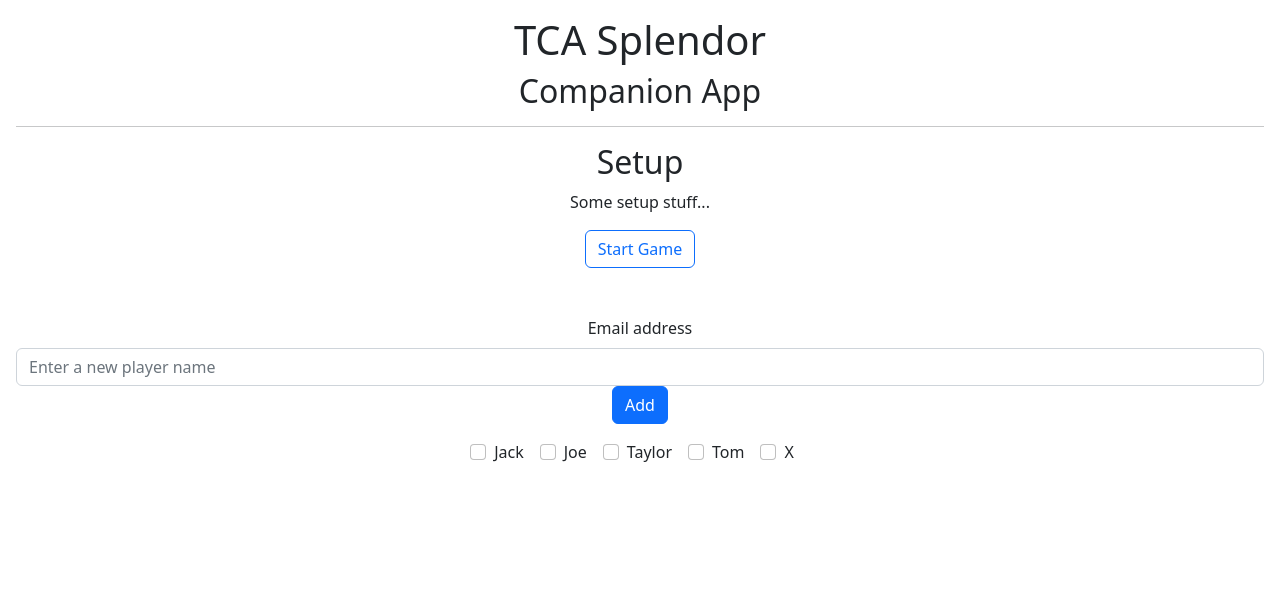
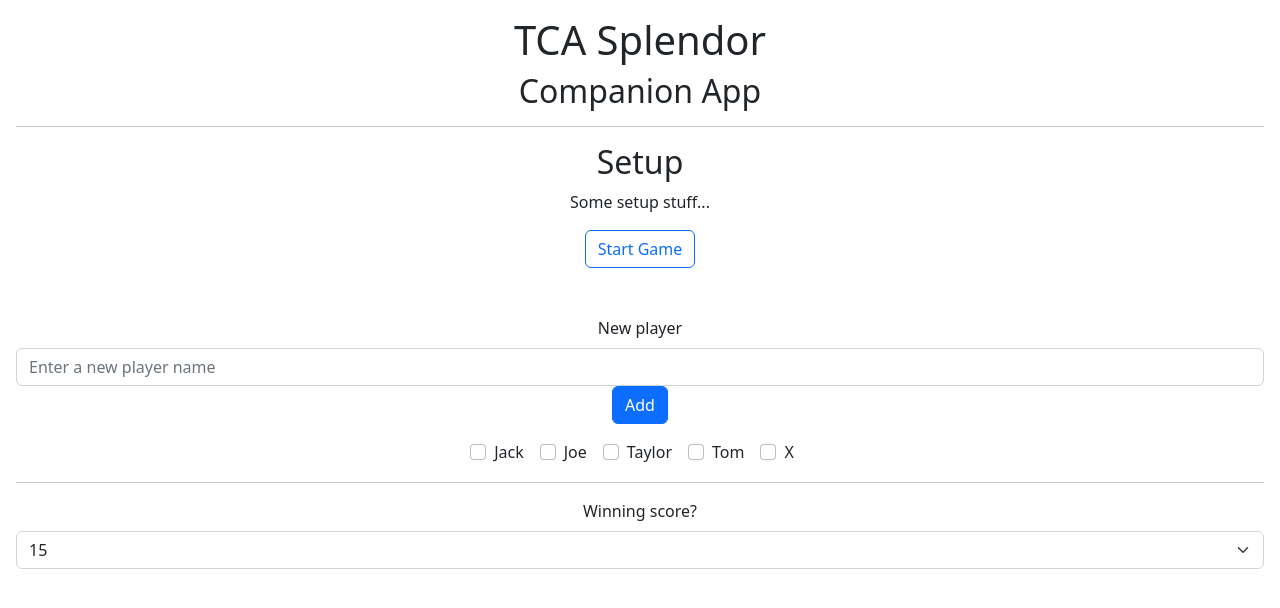
Before and after one commit to AntRamsey/tca-splendor, a React (Create React App) app: page /#/setup in a window 1280 px wide. Shown: the top 608 px of the page. Built offline with nearby package versions, Linux system fonts and the light colour scheme.

Commit message:
Added choose-game-length functionality
with a scoreToWin property in the SetupInfo

```diff
--- a/src/App.tsx
+++ b/src/App.tsx
@@ -59,6 +59,7 @@ const App = () => {
   const [setupInfo, setSetupInfo] = useState<SetupInfo>({
     start: ""
     , chosenPlayers: []
+    , scoreToWin: 15
   });
 
   const addGameResult = (r: GameResult) => {
--- a/src/Setup.tsx
+++ b/src/Setup.tsx
@@ -24,6 +24,8 @@ export const Setup: React.FC<SetupProps> = ({
 
     const [newPlayerName, setNewPlayerName] = useState("");
 
+    const [scoreToWin, setScoreToWin] = useState(15);
+
     const togglePlayer = (name: string) => setChosenPlayers(
         chosenPlayers.map(x => ({
             ...x
@@ -37,6 +39,7 @@ export const Setup: React.FC<SetupProps> = ({
             , chosenPlayers: chosenPlayers
                 .filter(x => x.checked)
                 .map(x => x.name)
+            , scoreToWin: scoreToWin
         });
         nav("/play");
     };
@@ -80,7 +83,7 @@ export const Setup: React.FC<SetupProps> = ({
                 className='mt-5'
             >
                 <Form.Group className="mb-3" controlId="exampleForm.ControlInput1">
-                    <Form.Label>Email address</Form.Label>
+                    <Form.Label>New player</Form.Label>
                     <Form.Control
                         type="text"
                         placeholder="Enter a new player name"
@@ -103,6 +106,17 @@ export const Setup: React.FC<SetupProps> = ({
                         />
                     ))
                 }
+                <hr />
+                <Form.Label>Winning score?</Form.Label>
+                <Form.Select
+                    value={scoreToWin}
+                    onChange={(e) => setScoreToWin(Number(e.target.value))}
+                >
+                    <option value={10}>10</option>
+                    <option value={15}>15</option>
+                    <option value={20}>20</option>
+                    <option value={25}>25</option>
+                </Form.Select>
             </Form>
         </>
     )
--- a/src/front-end-model.ts
+++ b/src/front-end-model.ts
@@ -16,6 +16,7 @@ export interface LeaderboardPlayer {
 export interface SetupInfo {
     start: string;
     chosenPlayers: string[];
+    scoreToWin: number;
 };
 
 export type GetPreviousPlayersFunc = (results: GameResult[]) => string[];
```
